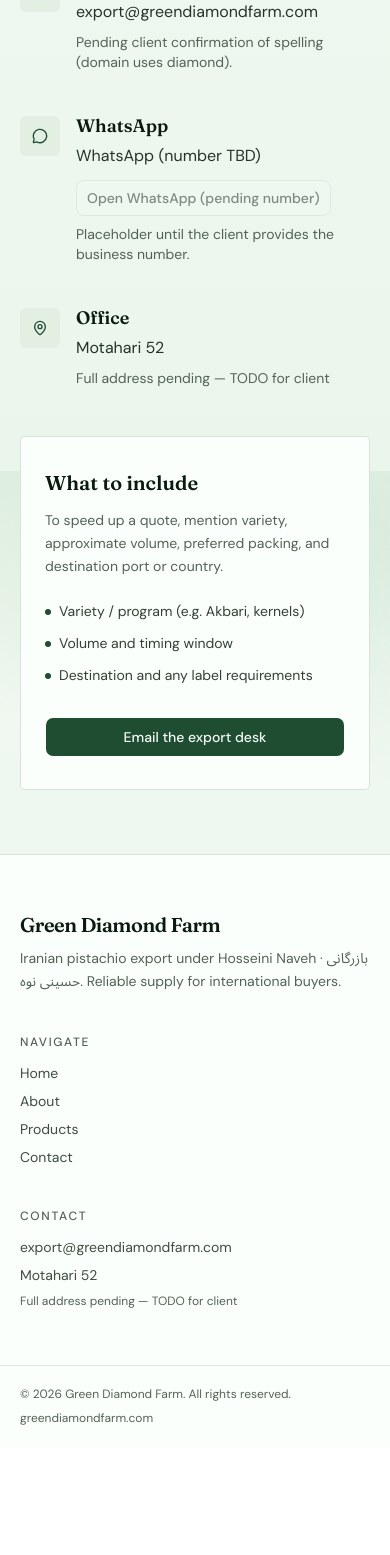
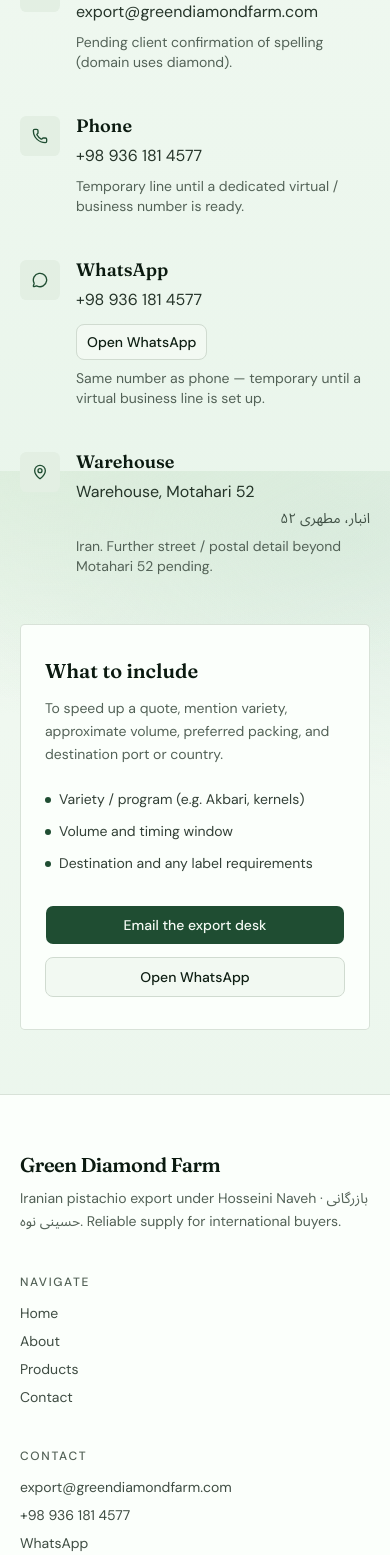
Before and after one commit to Arafie3480/Pistachio-Company, a Next.js app: page /en/contact in a window 390 px wide. Shown: the part 373-1928 px from the top of the page. Before the commit the page ends 1819 px from the top, so only its background shows below. Built offline with nearby package versions, Linux system fonts and the light colour scheme.

Commit message:
Apply client facts: leadership, history years, phone/WhatsApp, warehouse.
Centralize founder/CEO and provisional 50/40/30 years in site.ts for easy edits; enable wa.me CTA and Motahari 52 warehouse across all locales.

```diff
--- a/messages/ar.json
+++ b/messages/ar.json
@@ -52,9 +52,17 @@
     "p2": "نعرض الأصناف بصدق، ونُبقي مسارات التواصل قصيرة، ونسعى لأول انطباع يثق به المشترون الأجانب: هدوء وكفاءة واستعداد للعمل.",
     "imageAlt": "منظر زراعي — صورة مؤقتة إلى حين توفير تصوير الشركة",
     "historyTitle": "التاريخ والمصداقية",
-    "historyNote": "التفاصيل أدناه مؤقتة إلى أن يؤكد العميل التواريخ والشهادات وتاريخ الأسواق.",
+    "historyNote": "أرقام الخبرة أدناه مؤقتة — يسهل تعديلها في إعدادات الموقع عند تأكيد السنوات الدقيقة. الشهادات لا تزال بانتظار التوفير.",
+    "founderLabel": "المؤسس",
+    "founderBody": "{nameEn} ({nameFa})",
+    "ceoLabel": "المدير العام",
+    "ceoBody": "{nameEn} ({nameFa})",
+    "experienceLabel": "الخبرة",
+    "yearsAgriculture": "+{years} سنة في الزراعة",
+    "yearsTrade": "+{years} سنة في شراء وبيع الفستق",
+    "yearsExport": "+{years} سنة في التصدير",
     "originLabel": "الأصل",
-    "originBody": "تجارة الفستق الإيراني تحت {legalName}. سنة التأسيس الدقيقة وتسلسل الملكية — بانتظار تأكيد العميل.",
+    "originBody": "تجارة الفستق الإيراني تحت {legalName} — قيادة عائلية تمتد من الزراعة والتجارة المحلية إلى التصدير الدولي.",
     "standLabel": "ما نستند إليه",
     "standBody": "اتساق الدرجات، وتواصل تصديري واضح، وأصناف تلبّي طلب المشترين الحقيقي — من النوى الطويلة الفاخرة إلى الفندقي بحجم كبير والخطوط المصنّعة.",
     "certsLabel": "الشهادات",
@@ -79,12 +87,13 @@
     "lead": "تواصل مع مكتب التصدير بشأن الدرجات والعينات والتعبئة وتخطيط الشحن.",
     "email": "البريد الإلكتروني",
     "emailTodo": "بانتظار: تأكيد الإملاء مع العميل (النطاق يستخدم diamond).",
+    "phone": "الهاتف",
+    "phoneNote": "خط مؤقت إلى أن يتوفر رقم عمل / افتراضي مخصص.",
     "whatsapp": "واتساب",
-    "whatsappLabel": "واتساب (الرقم قيد الانتظار)",
-    "whatsappOpen": "فتح واتساب (الرقم قيد الانتظار)",
-    "whatsappNote": "مؤقت إلى أن يوفّر العميل رقم العمل.",
-    "office": "المكتب",
-    "addressNote": "العنوان الكامل بانتظار تأكيد العميل",
+    "whatsappOpen": "فتح واتساب",
+    "whatsappNote": "نفس رقم الهاتف — مؤقت إلى أن يُنشأ خط عمل افتراضي.",
+    "office": "المستودع",
+    "addressNote": "إيران. تفاصيل الشارع / الرمز البريدي بعد مطهري ٥٢ بانتظار التأكيد.",
     "includeTitle": "ما يُفضَّل ذكره",
     "includeLead": "لتسريع العرض، اذكر الصنف والحجم التقريبي والتعبئة المفضلة وميناء أو بلد الوجهة.",
     "include1": "الصنف / البرنامج (مثل أكبري، نوى)",
--- a/messages/en.json
+++ b/messages/en.json
@@ -52,9 +52,17 @@
     "p2": "We present varieties honestly, keep contact paths short, and aim for the kind of first impression foreign buyers trust: calm, competent, and ready to do business.",
     "imageAlt": "Agricultural landscape — placeholder until company photography is provided",
     "historyTitle": "History & credibility",
-    "historyNote": "The details below are provisional until the client confirms dates, certifications, and market history.",
+    "historyNote": "Experience figures below are provisional — easy to refine in site config when the client confirms exact years. Certifications still pending.",
+    "founderLabel": "Founder",
+    "founderBody": "{nameEn} ({nameFa})",
+    "ceoLabel": "CEO",
+    "ceoBody": "{nameEn} ({nameFa})",
+    "experienceLabel": "Experience",
+    "yearsAgriculture": "{years}+ years in agriculture",
+    "yearsTrade": "{years}+ years in pistachio buying & selling",
+    "yearsExport": "{years}+ years in export",
     "originLabel": "Origin",
-    "originBody": "Iranian pistachio trade under {legalName}. Exact founding year and ownership timeline — TODO for client.",
+    "originBody": "Iranian pistachio trade under {legalName} — family leadership spanning agriculture, domestic trade, and international export.",
     "standLabel": "What we stand on",
     "standBody": "Grade consistency, clear export communication, and varieties that map to real buyer demand — from premium long kernels to volume Fandoghi and processed lines.",
     "certsLabel": "Certifications",
@@ -79,12 +87,13 @@
     "lead": "Reach the export desk for grades, samples, packing, and shipment planning.",
     "email": "Email",
     "emailTodo": "Pending client confirmation of spelling (domain uses diamond).",
+    "phone": "Phone",
+    "phoneNote": "Temporary line until a dedicated virtual / business number is ready.",
     "whatsapp": "WhatsApp",
-    "whatsappLabel": "WhatsApp (number TBD)",
-    "whatsappOpen": "Open WhatsApp (pending number)",
-    "whatsappNote": "Placeholder until the client provides the business number.",
-    "office": "Office",
-    "addressNote": "Full address pending — TODO for client",
+    "whatsappOpen": "Open WhatsApp",
+    "whatsappNote": "Same number as phone — temporary until a virtual business line is set up.",
+    "office": "Warehouse",
+    "addressNote": "Iran. Further street / postal detail beyond Motahari 52 pending.",
     "includeTitle": "What to include",
     "includeLead": "To speed up a quote, mention variety, approximate volume, preferred packing, and destination port or country.",
     "include1": "Variety / program (e.g. Akbari, kernels)",
--- a/messages/hi.json
+++ b/messages/hi.json
@@ -52,9 +52,17 @@
     "p2": "हम किस्में ईमानदारी से प्रस्तुत करते हैं, संपर्क मार्ग छोटे रखते हैं, और वही पहला प्रभाव चाहते हैं जिस पर विदेशी खरीदार भरोसा करते हैं: शांत, सक्षम और व्यवसाय के लिए तैयार।",
     "imageAlt": "कृषि परिदृश्य — कंपनी फोटोग्राफी आने तक प्लेसहोल्डर",
     "historyTitle": "इतिहास और विश्वसनीयता",
-    "historyNote": "नीचे दिए विवरण अस्थायी हैं जब तक ग्राहक तिथियाँ, प्रमाणपत्र और बाज़ार इतिहास पुष्टि न करे।",
+    "historyNote": "नीचे अनुभव के आँकड़े अस्थायी हैं — ग्राहक सटीक वर्ष पुष्टि करे तो साइट कॉन्फ़िग में आसानी से बदले जा सकते हैं। प्रमाणपत्र अभी लंबित हैं।",
+    "founderLabel": "संस्थापक",
+    "founderBody": "{nameEn} ({nameFa})",
+    "ceoLabel": "सीईओ",
+    "ceoBody": "{nameEn} ({nameFa})",
+    "experienceLabel": "अनुभव",
+    "yearsAgriculture": "{years}+ वर्ष कृषि में",
+    "yearsTrade": "{years}+ वर्ष पिस्ता खरीद-बिक्री में",
+    "yearsExport": "{years}+ वर्ष निर्यात में",
     "originLabel": "मूल",
-    "originBody": "{legalName} के अंतर्गत ईरानी पिस्ता व्यापार। सटीक स्थापना वर्ष और स्वामित्व समयरेखा — ग्राहक पुष्टि लंबित।",
+    "originBody": "{legalName} के अंतर्गत ईरानी पिस्ता व्यापार — कृषि, घरेलू व्यापार और अंतरराष्ट्रीय निर्यात तक फैला पारिवारिक नेतृत्व।",
     "standLabel": "हमारा आधार",
     "standBody": "ग्रेड स्थिरता, स्पष्ट निर्यात संवाद, और वास्तविक खरीदार माँग से मेल खाती किस्में — प्रीमियम लंबी गिरी से लेकर वॉल्यूम Fandoghi और प्रोसेस्ड लाइनों तक।",
     "certsLabel": "प्रमाणपत्र",
@@ -79,12 +87,13 @@
     "lead": "ग्रेड, नमूने, पैकिंग और शिपमेंट योजना के लिए निर्यात डेस्क से संपर्क करें।",
     "email": "ईमेल",
     "emailTodo": "लंबित: ग्राहक से वर्तनी पुष्टि (डोमेन diamond उपयोग करता है)।",
+    "phone": "फ़ोन",
+    "phoneNote": "समर्पित वर्चुअल / बिज़नेस लाइन तैयार होने तक अस्थायी नंबर।",
     "whatsapp": "WhatsApp",
-    "whatsappLabel": "WhatsApp (नंबर लंबित)",
-    "whatsappOpen": "WhatsApp खोलें (नंबर लंबित)",
-    "whatsappNote": "ग्राहक व्यवसाय नंबर देने तक प्लेसहोल्डर।",
-    "office": "कार्यालय",
-    "addressNote": "पूर्ण पता ग्राहक से पुष्टि बाकी है",
+    "whatsappOpen": "WhatsApp खोलें",
+    "whatsappNote": "फ़ोन वाला ही नंबर — वर्चुअल बिज़नेस लाइन सेटअप तक अस्थायी।",
+    "office": "गोदाम",
+    "addressNote": "ईरान। Motahari 52 से आगे सड़क / पिन विवरण लंबित।",
     "includeTitle": "क्या शामिल करें",
     "includeLead": "कोट तेज़ करने के लिए किस्म, अनुमानित मात्रा, पसंदीदा पैकिंग, और गंतव्य पोर्ट या देश बताएँ।",
     "include1": "किस्म / प्रोग्राम (जैसे Akbari, गिरी)",
--- a/messages/ru.json
+++ b/messages/ru.json
@@ -52,9 +52,17 @@
     "p2": "Мы честно представляем сорта, держим короткие пути связи и стремимся к первому впечатлению, которому доверяют зарубежные покупатели: спокойствие, компетентность и готовность к сделке.",
     "imageAlt": "Сельскохозяйственный пейзаж — временное изображение до появления съёмки компании",
     "historyTitle": "История и репутация",
-    "historyNote": "Сведения ниже предварительны, пока клиент не подтвердит даты, сертификаты и историю рынков.",
+    "historyNote": "Цифры опыта ниже предварительны — их легко уточнить в конфигурации сайта, когда клиент подтвердит точные годы. Сертификаты по-прежнему ожидаются.",
+    "founderLabel": "Основатель",
+    "founderBody": "{nameEn} ({nameFa})",
+    "ceoLabel": "Генеральный директор",
+    "ceoBody": "{nameEn} ({nameFa})",
+    "experienceLabel": "Опыт",
+    "yearsAgriculture": "{years}+ лет в сельском хозяйстве",
+    "yearsTrade": "{years}+ лет в покупке и продаже фисташки",
+    "yearsExport": "{years}+ лет в экспорте",
     "originLabel": "Происхождение",
-    "originBody": "Торговля иранской фисташкой под брендом {legalName}. Точный год основания и хронология владения — ожидает подтверждения клиента.",
+    "originBody": "Торговля иранской фисташкой под брендом {legalName} — семейное руководство от сельского хозяйства и внутренней торговли до международного экспорта.",
     "standLabel": "На чём мы стоим",
     "standBody": "Стабильность сортов, ясная экспортная коммуникация и сорта под реальный спрос покупателей — от премиальных длинных ядер до объёмного Fandoghi и переработанных линий.",
     "certsLabel": "Сертификаты",
@@ -79,12 +87,13 @@
     "lead": "Обратитесь в экспортный отдел по вопросам сортов, образцов, упаковки и планирования отгрузки.",
     "email": "Email",
     "emailTodo": "Ожидается: подтверждение написания с клиентом (в домене используется diamond).",
+    "phone": "Телефон",
+    "phoneNote": "Временный номер, пока не будет выделенной виртуальной / рабочей линии.",
     "whatsapp": "WhatsApp",
-    "whatsappLabel": "WhatsApp (номер ожидается)",
-    "whatsappOpen": "Открыть WhatsApp (номер ожидается)",
-    "whatsappNote": "Временный текст, пока клиент не предоставит рабочий номер.",
-    "office": "Офис",
-    "addressNote": "Полный адрес ожидается от клиента",
+    "whatsappOpen": "Открыть WhatsApp",
+    "whatsappNote": "Тот же номер, что и телефон — временно, до настройки виртуальной рабочей линии.",
+    "office": "Склад",
+    "addressNote": "Иран. Улица / индекс за пределами Motahari 52 ожидаются.",
     "includeTitle": "Что указать",
     "includeLead": "Чтобы ускорить предложение, укажите сорт, ориентировочный объём, предпочтительную упаковку и порт или страну назначения.",
     "include1": "Сорт / программа (например Akbari, ядра)",
--- a/messages/tr.json
+++ b/messages/tr.json
@@ -52,9 +52,17 @@
     "p2": "Çeşitleri dürüstçe sunar, iletişim yollarını kısa tutar ve yabancı alıcıların güvendiği ilk izlenimi hedefleriz: sakin, yetkin ve iş yapmaya hazır.",
     "imageAlt": "Tarımsal manzara — şirket fotoğrafı sağlanana kadar yer tutucu",
     "historyTitle": "Tarihçe ve güvenilirlik",
-    "historyNote": "Aşağıdaki ayrıntılar, müşteri tarihleri, sertifikaları ve pazar geçmişini onaylayana kadar geçicidir.",
+    "historyNote": "Aşağıdaki deneyim rakamları geçicidir — müşteri kesin yılları onayladığında site yapılandırmasından kolayca güncellenir. Sertifikalar hâlâ bekleniyor.",
+    "founderLabel": "Kurucu",
+    "founderBody": "{nameEn} ({nameFa})",
+    "ceoLabel": "CEO",
+    "ceoBody": "{nameEn} ({nameFa})",
+    "experienceLabel": "Deneyim",
+    "yearsAgriculture": "{years}+ yıl tarım",
+    "yearsTrade": "{years}+ yıl fıstık alım-satımı",
+    "yearsExport": "{years}+ yıl ihracat",
     "originLabel": "Köken",
-    "originBody": "{legalName} altında İran fıstığı ticareti. Kesin kuruluş yılı ve sahiplik zaman çizelgesi — müşteri onayı bekleniyor.",
+    "originBody": "{legalName} altında İran fıstığı ticareti — tarım, yurt içi ticaret ve uluslararası ihracatı kapsayan aile liderliği.",
     "standLabel": "Dayanağımız",
     "standBody": "Kalite tutarlılığı, net ihracat iletişimi ve gerçek alıcı talebine uyan çeşitler — premium uzun iç fıstıktan hacimli Fandoghi ve işlenmiş hatlara.",
     "certsLabel": "Sertifikalar",
@@ -79,12 +87,13 @@
     "lead": "Kalite, numune, paketleme ve sevkiyat planlaması için ihracat masasına ulaşın.",
     "email": "E-posta",
     "emailTodo": "Bekleniyor: müşteri ile yazım onayı (alan adı diamond kullanır).",
+    "phone": "Telefon",
+    "phoneNote": "Özel sanal / iş hattı hazır olana kadar geçici numara.",
     "whatsapp": "WhatsApp",
-    "whatsappLabel": "WhatsApp (numara bekleniyor)",
-    "whatsappOpen": "WhatsApp’ı aç (numara bekleniyor)",
-    "whatsappNote": "Müşteri iş numarasını sağlayana kadar yer tutucu.",
-    "office": "Ofis",
-    "addressNote": "Tam adres müşteri onayı bekliyor",
+    "whatsappOpen": "WhatsApp’ı aç",
+    "whatsappNote": "Telefon ile aynı numara — sanal iş hattı kurulana kadar geçici.",
+    "office": "Depo",
+    "addressNote": "İran. Motahari 52 ötesindeki sokak / posta ayrıntısı bekleniyor.",
     "includeTitle": "Neleri belirtin",
     "includeLead": "Teklifi hızlandırmak için çeşit, yaklaşık miktar, tercih edilen paketleme ve varış limanı veya ülkesini belirtin.",
     "include1": "Çeşit / program (örn. Akbari, iç fıstık)",
--- a/messages/zh.json
+++ b/messages/zh.json
@@ -52,9 +52,17 @@
     "p2": "我们如实呈现品种、缩短沟通路径，并追求海外买家信赖的第一印象：沉稳、专业、随时可谈业务。",
     "imageAlt": "农业景观 — 公司摄影到位前的占位图",
     "historyTitle": "历史与信誉",
-    "historyNote": "以下内容为暂定，待客户确认日期、认证与市场履历后更新。",
+    "historyNote": "以下经验年限为暂定 — 客户确认确切年份后可在站点配置中轻松调整。认证材料仍待提供。",
+    "founderLabel": "创始人",
+    "founderBody": "{nameEn}（{nameFa}）",
+    "ceoLabel": "首席执行官",
+    "ceoBody": "{nameEn}（{nameFa}）",
+    "experienceLabel": "经验",
+    "yearsAgriculture": "{years}+ 年农业经验",
+    "yearsTrade": "{years}+ 年开心果购销经验",
+    "yearsExport": "{years}+ 年出口经验",
     "originLabel": "渊源",
-    "originBody": "在 {legalName} 旗下从事伊朗开心果贸易。确切成立年份与股权沿革 — 待客户确认。",
+    "originBody": "在 {legalName} 旗下从事伊朗开心果贸易 — 家族领导覆盖农业、国内贸易与国际出口。",
     "standLabel": "我们的立足点",
     "standBody": "等级稳定、出口沟通清晰，以及贴合真实买家需求的品种 — 从高端长果仁到大批量 Fandoghi 与加工产品线。",
     "certsLabel": "认证",
@@ -79,12 +87,13 @@
     "lead": "就等级、样品、包装与出货计划联系出口部。",
     "email": "电子邮箱",
     "emailTodo": "待办：与客户确认拼写（域名使用 diamond）。",
+    "phone": "电话",
+    "phoneNote": "临时号码，直至专用虚拟 / 商务线路就绪。",
     "whatsapp": "WhatsApp",
-    "whatsappLabel": "WhatsApp（号码待定）",
-    "whatsappOpen": "打开 WhatsApp（号码待定）",
-    "whatsappNote": "占位，直至客户提供业务号码。",
-    "office": "办公地址",
-    "addressNote": "完整地址待客户确认",
+    "whatsappOpen": "打开 WhatsApp",
+    "whatsappNote": "与电话同一号码 — 虚拟商务线路建立前为临时使用。",
+    "office": "仓库",
+    "addressNote": "伊朗。Motahari 52 以外的街道 / 邮编详情待确认。",
     "includeTitle": "建议注明",
     "includeLead": "为加快报价，请注明品种、大致数量、偏好包装以及目的港或国家。",
     "include1": "品种 / 产品线（如 Akbari、果仁）",
--- a/src/app/[locale]/contact/page.tsx
+++ b/src/app/[locale]/contact/page.tsx
@@ -1,4 +1,4 @@
-import { Mail, MapPin, MessageCircle } from "lucide-react";
+import { Mail, MapPin, MessageCircle, Phone } from "lucide-react";
 import { getTranslations, setRequestLocale } from "next-intl/server";
 import { PageHero } from "@/components/page-hero";
 import { Button } from "@/components/ui/button";
@@ -59,16 +59,36 @@ export default async function ContactPage({
 
             <div className="flex gap-4">
               <span className="mt-1 flex size-10 shrink-0 items-center justify-center rounded-md bg-secondary text-brand">
+                <Phone className="size-4" aria-hidden />
+              </span>
+              <div>
+                <h2 className="font-heading text-lg font-semibold text-ink">
+                  {t("phone")}
+                </h2>
+                <a
+                  href={`tel:${contact.phone}`}
+                  className="mt-1 inline-block text-base text-foreground/90 transition-colors hover:text-brand"
+                  dir="ltr"
+                >
+                  {contact.phoneDisplay}
+                </a>
+                <p className="mt-2 text-sm text-muted-foreground">
+                  {t("phoneNote")}
+                </p>
+              </div>
+            </div>
+
+            <div className="flex gap-4">
+              <span className="mt-1 flex size-10 shrink-0 items-center justify-center rounded-md bg-secondary text-brand">
                 <MessageCircle className="size-4" aria-hidden />
               </span>
               <div>
                 <h2 className="font-heading text-lg font-semibold text-ink">
                   {t("whatsapp")}
                 </h2>
-                <p className="mt-1 text-base text-foreground/90">
-                  {t("whatsappLabel")}
+                <p className="mt-1 text-base text-foreground/90" dir="ltr">
+                  {contact.phoneDisplay}
                 </p>
-                {contact.whatsappUrl.startsWith("http") ? (
                 <Button asChild variant="outline" className="mt-3 h-9">
                   <a
                     href={contact.whatsappUrl}
@@ -78,17 +98,6 @@ export default async function ContactPage({
                     {t("whatsappOpen")}
                   </a>
                 </Button>
-                ) : (
-                  <Button
-                    type="button"
-                    variant="outline"
-                    className="mt-3 h-9"
-                    disabled
-                    aria-disabled="true"
-                  >
-                    {t("whatsappOpen")}
-                  </Button>
-                )}
                 <p className="mt-2 text-sm text-muted-foreground">
                   {t("whatsappNote")}
                 </p>
@@ -105,6 +114,13 @@ export default async function ContactPage({
                 </h2>
                 <p className="mt-1 text-base text-foreground/90">
                   {contact.addressLine}
+                </p>
+                <p
+                  className="mt-1 text-sm text-foreground/75"
+                  lang="fa"
+                  dir="rtl"
+                >
+                  {contact.addressLineFa}
                 </p>
                 <p className="mt-2 text-sm text-muted-foreground">
                   {t("addressNote")}
@@ -134,11 +150,22 @@ export default async function ContactPage({
                 {t("include3")}
               </li>
             </ul>
-            <Button asChild className="mt-8 h-10 w-full sm:w-auto">
+            <div className="mt-8 flex flex-col gap-3 sm:flex-row">
+              <Button asChild className="h-10 w-full sm:w-auto">
                 <a href={`mailto:${contact.email}?subject=${subject}`}>
                   {t("emailCta")}
                 </a>
               </Button>
+              <Button asChild variant="outline" className="h-10 w-full sm:w-auto">
+                <a
+                  href={contact.whatsappUrl}
+                  target="_blank"
+                  rel="noopener noreferrer"
+                >
+                  {t("whatsappOpen")}
+                </a>
+              </Button>
+            </div>
           </aside>
         </div>
       </section>
--- a/src/components/site-footer.tsx
+++ b/src/components/site-footer.tsx
@@ -26,9 +26,7 @@ export async function SiteFooter() {
         </div>
 
         <div>
-          <p className="section-label">
-            {t("navigate")}
-          </p>
+          <p className="section-label">{t("navigate")}</p>
           <ul className="mt-3 space-y-2 text-sm">
             {navHrefs.map((href, i) => (
               <li key={href}>
@@ -44,9 +42,7 @@ export async function SiteFooter() {
         </div>
 
         <div>
-          <p className="section-label">
-            {t("contact")}
-          </p>
+          <p className="section-label">{t("contact")}</p>
           <ul className="mt-3 space-y-2 text-sm text-foreground/80">
             <li>
               <a
@@ -54,6 +50,25 @@ export async function SiteFooter() {
                 className="transition-colors hover:text-brand"
               >
                 {contact.email}
+              </a>
+            </li>
+            <li>
+              <a
+                href={`tel:${contact.phone}`}
+                className="transition-colors hover:text-brand"
+                dir="ltr"
+              >
+                {contact.phoneDisplay}
+              </a>
+            </li>
+            <li>
+              <a
+                href={contact.whatsappUrl}
+                target="_blank"
+                rel="noopener noreferrer"
+                className="transition-colors hover:text-brand"
+              >
+                {tContact("whatsapp")}
               </a>
             </li>
             <li>{contact.addressLine}</li>
--- a/src/lib/site.ts
+++ b/src/lib/site.ts
@@ -11,13 +11,38 @@ export const brand = {
   domain: "greendiamondfarm.com",
 } as const;
 
+/** Leadership — names from client (2026-10-22). */
+export const people = {
+  founder: {
+    nameFa: "اصغر حسینی نوه",
+    nameEn: "Asghar Hosseini Naveh",
+  },
+  ceo: {
+    nameFa: "فرامرز حسینی نوه",
+    nameEn: "Faramarz Hosseini Naveh",
+  },
+} as const;
+
+/**
+ * Provisional experience years — TODO(client): refine when exact timeline is confirmed.
+ * Edit these numbers only; About page + all locales interpolate them.
+ */
+export const historyYears = {
+  agriculture: 50,
+  pistachioTrade: 40,
+  export: 30,
+} as const;
+
 export const contact = {
   // TODO(client): confirm spelling — client once typed "greendimond"; defaulting to diamond to match domain
   email: "export@greendiamondfarm.com",
-  // TODO(client): provide WhatsApp business number (E.164). Placeholder intentionally non-functional.
-  whatsappUrl: "#whatsapp-todo",
-  // TODO(client): full street address, city, postal code
-  addressLine: "Motahari 52",
+  /** Temporary personal line until a virtual / business number is ready. */
+  phone: "+989361814577",
+  phoneDisplay: "+98 936 181 4577",
+  whatsappUrl: "https://wa.me/989361814577",
+  /** Honest warehouse location only — no invented city/postal beyond Motahari 52. */
+  addressLine: "Warehouse, Motahari 52",
+  addressLineFa: "انبار، مطهری ۵۲",
 } as const;
 
 export const productSlugs = [
```
Also changed, not shown: src/app/[locale]/about/page.tsx (+43 -13 lines). Lines whose indentation alone changed are shown as unchanged.
